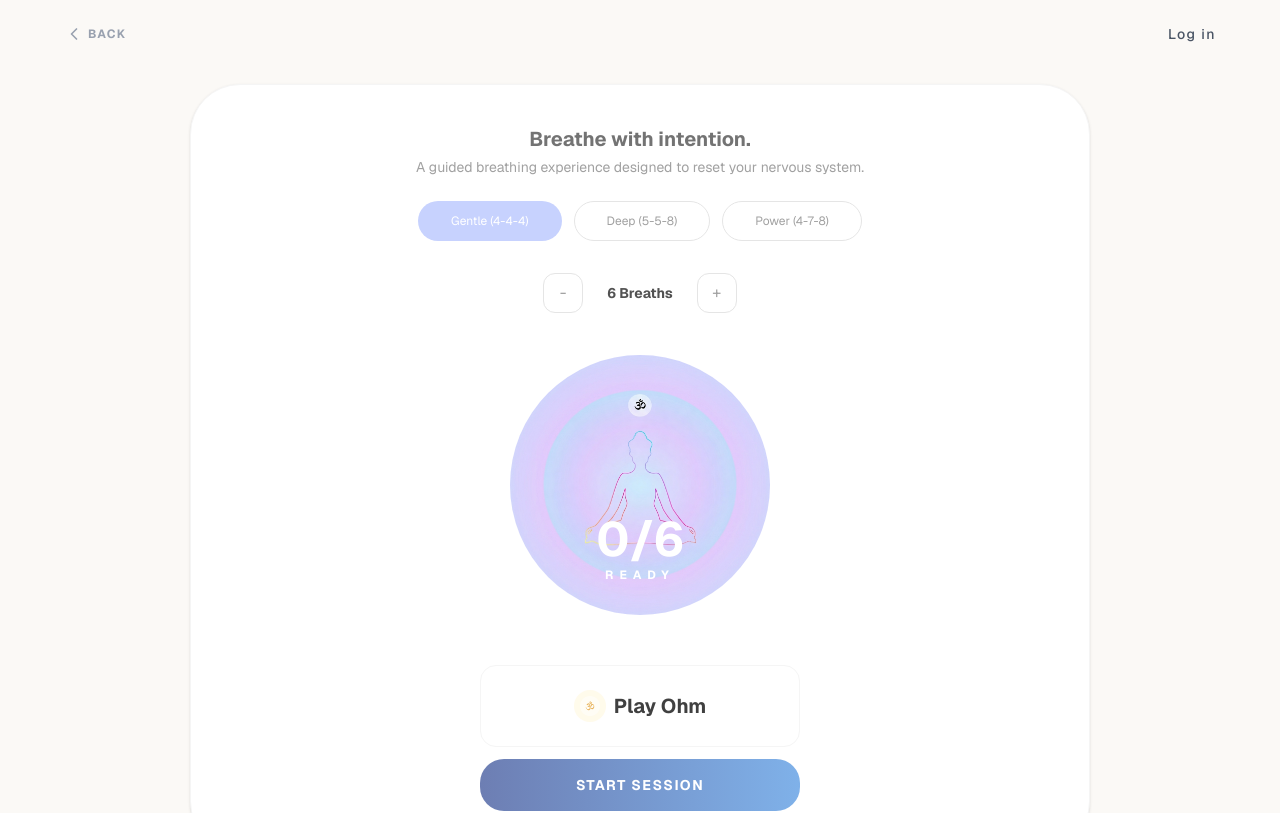
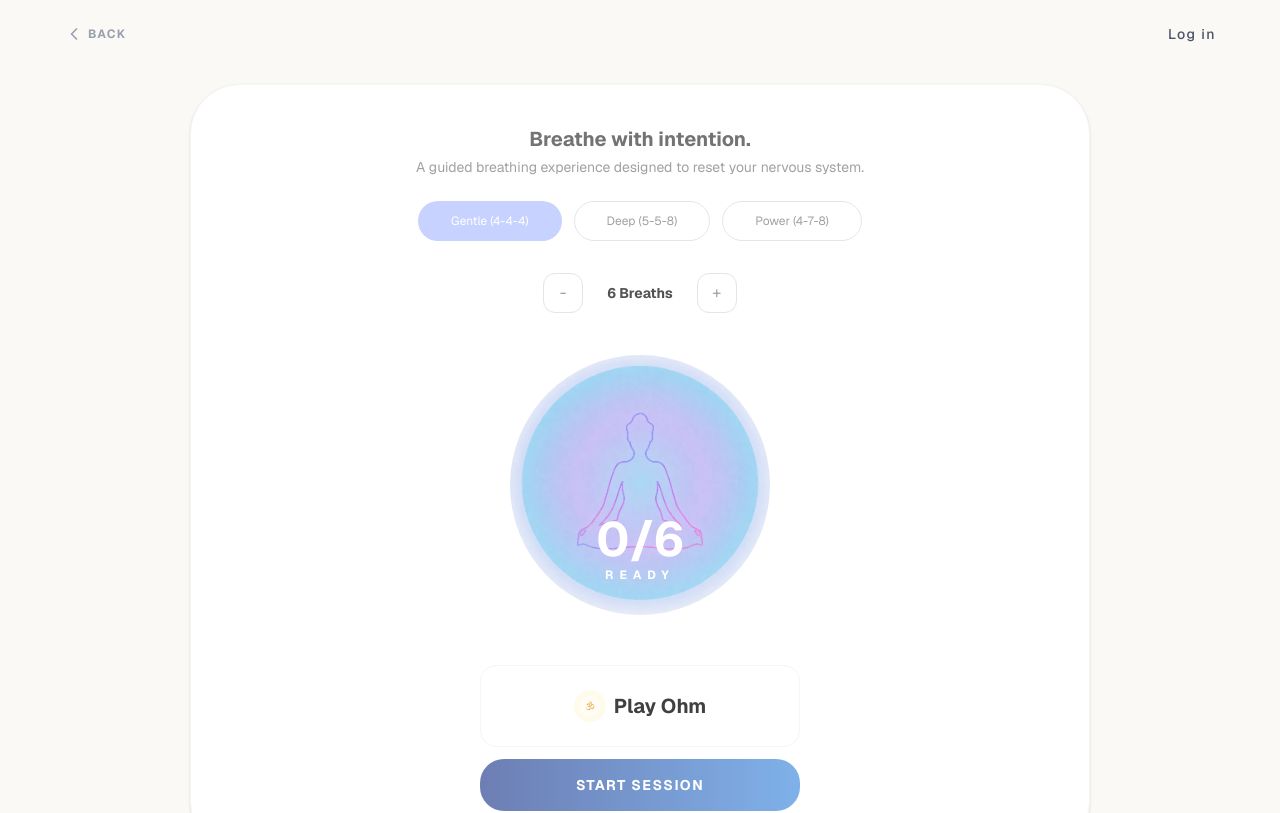
Before and after one commit to Pratish978/Kaalai1, a Next.js app: page /Meditation in a window 1280 px wide. Shown: the top 813 px of the page. Built offline with nearby package versions, Linux system fonts and the light colour scheme; a web font is replaced by a local one.

Commit message:
Initial commit

```diff
--- a/src/app/components/Meditation/BreathingCircle.tsx
+++ b/src/app/components/Meditation/BreathingCircle.tsx
@@ -185,7 +185,7 @@ const BreathingCircle = () => {
         <div className="relative w-full flex flex-col items-center justify-center mb-10 overflow-visible min-h-[220px] md:min-h-[280px]">
           <div className={`relative z-10 transition-transform duration-[4000ms] ease-in-out ${sessionActive && phase === 'Inhale' ? 'scale-110' : 'scale-100'}`}>
             <div className="w-[200px] h-[200px] md:w-[260px] md:h-[260px] relative">
-              <Image src="/meditation1.PNG" alt="Meditation" fill className="object-cover rounded-full" />
+              <Image src="/meditation.PNG" alt="Meditation" fill className="object-contain rounded-full" />
             </div>
           </div>
 
```
